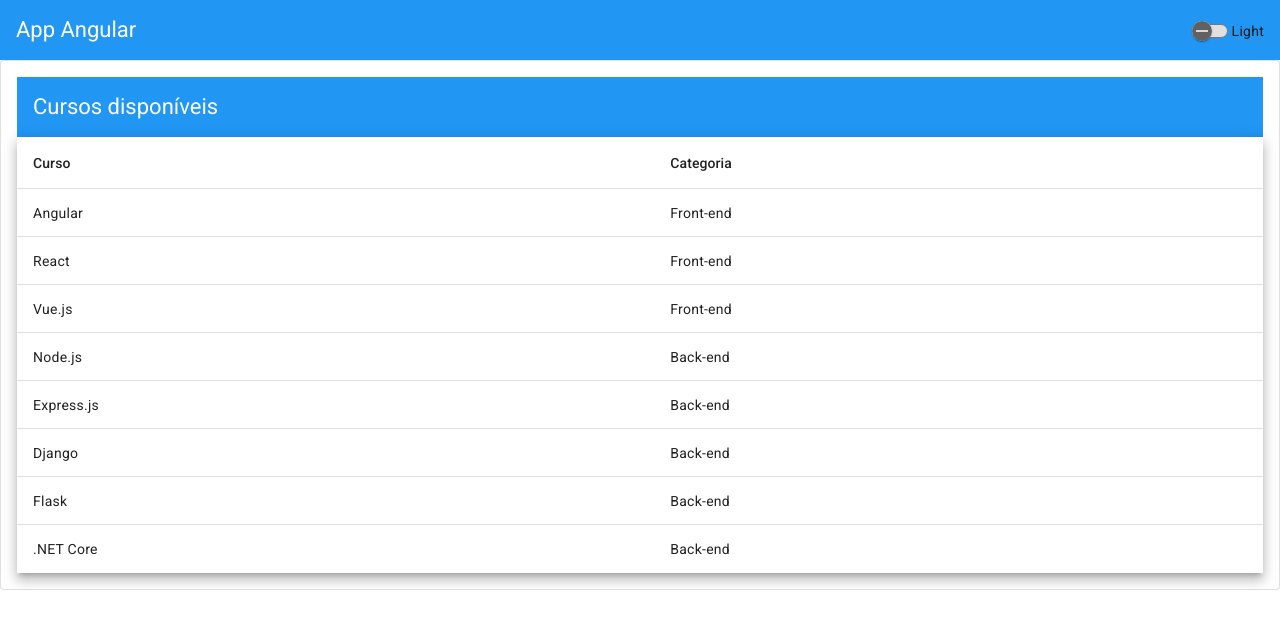
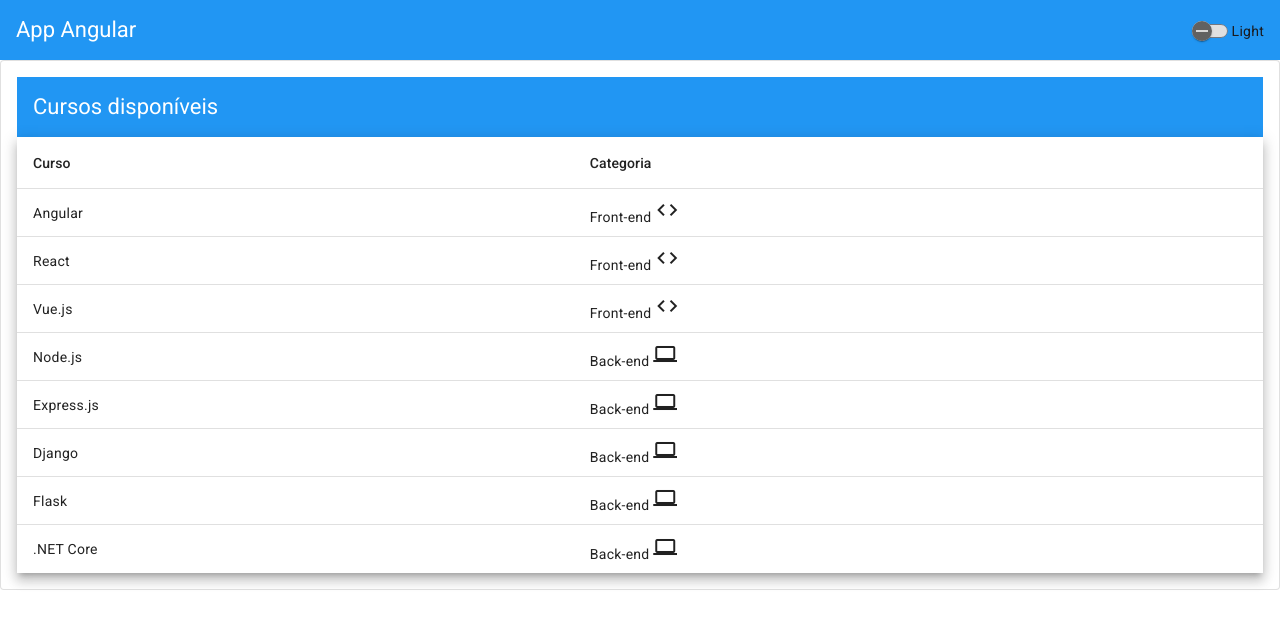
Before and after one commit to gabrielcarvalhogc/crud-angular, an Angular app: page /courses in a window 1280 px wide. Shown: the top 628 px of the page. Built offline with nearby package versions, Linux system fonts and the light colour scheme.

Commit message:
feat: add CategoryPipe and integrate it into CoursesComponent for category display

```diff
--- a/src/app/components/courses/courses.component.html
+++ b/src/app/components/courses/courses.component.html
@@ -13,7 +13,9 @@
       <!-- Name Column -->
       <ng-container matColumnDef="category">
         <th mat-header-cell *matHeaderCellDef> Categoria </th>
-        <td mat-cell *matCellDef="let course"> {{ course.category }} </td>
+        <td mat-cell *matCellDef="let course"> {{ course.category }}
+          <mat-icon aria-hidden="false" aria-label="Example home icon">{{ course.category | category }}</mat-icon>
+        </td>
       </ng-container>
       <tr mat-header-row *matHeaderRowDef="displayedColumns"></tr>
       <tr mat-row *matRowDef="let row; columns: displayedColumns;"></tr>
--- /dev/null
+++ b/src/app/shared/pipes/category.pipe.ts
@@ -0,0 +1,16 @@
+import { Pipe, PipeTransform } from '@angular/core';
+
+@Pipe({
+  name: 'category',
+  standalone: true
+})
+export class CategoryPipe implements PipeTransform {
+
+  transform(value: string): string {
+    switch (value) {
+      case 'Front-end': return 'code';
+      case 'Back-end': return 'computer';
+    }
+    return 'code';
+  }
+}
```
Also changed, not shown: src/app/components/courses/courses.component.ts (+11 -1 lines), 1 other file (tests, documents, lock files or other folders).
